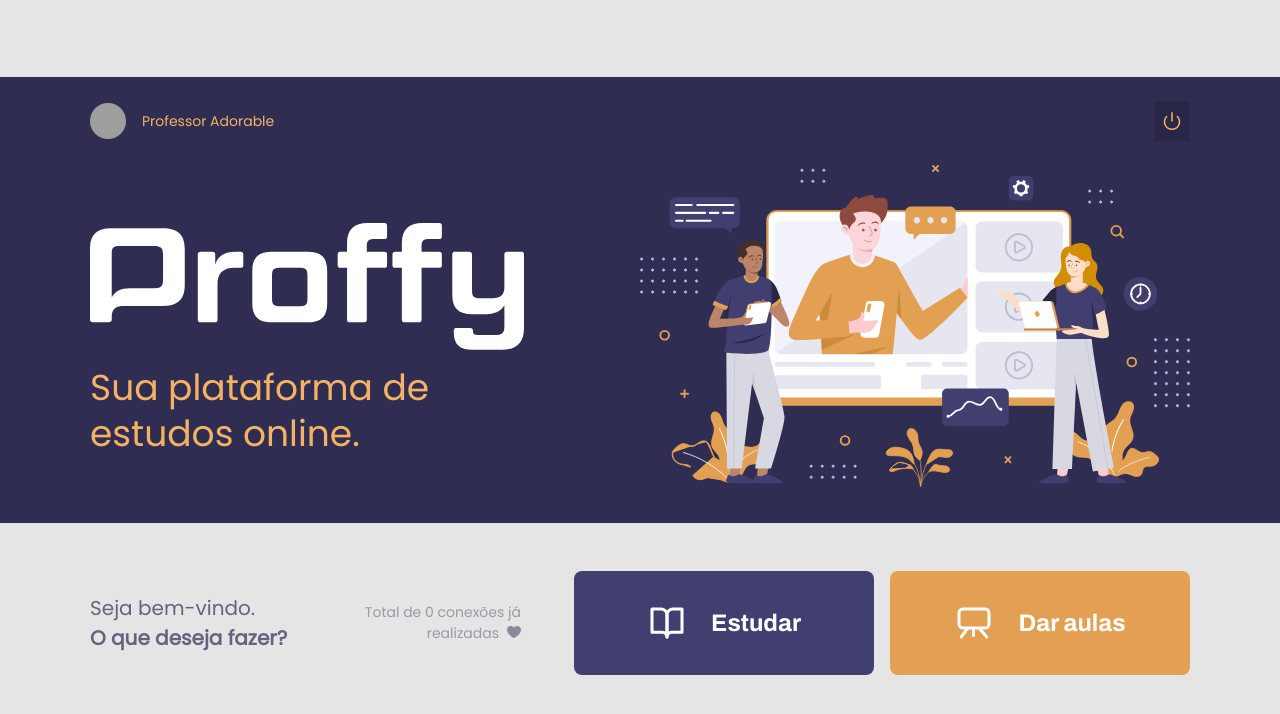
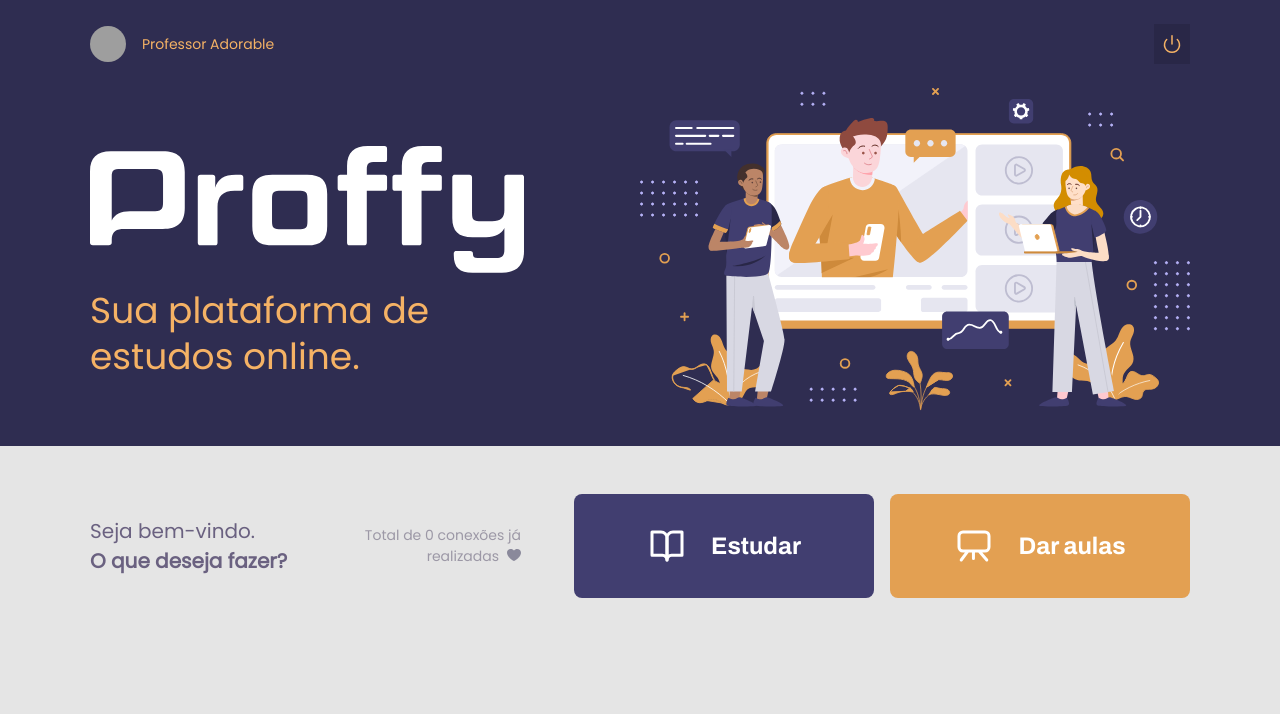
Before and after one commit to rafacdomin/proffy, a React (Create React App) app in the folder web/: page / in a window 1280 px wide. Shown: the top 714 px of the page. Built offline with nearby package versions, Linux system fonts and the light colour scheme; no server answers; grey boxes are pictures that could not be loaded.

Commit message:
:art: Landing style

```diff
--- a/web/src/styles/global.css
+++ b/web/src/styles/global.css
@@ -29,12 +29,6 @@
   box-sizing: border-box;
 }
 
-html,
-body,
-#root {
-  height: 100vh;
-}
-
 body {
   background: var(--color-background);
 }
```
